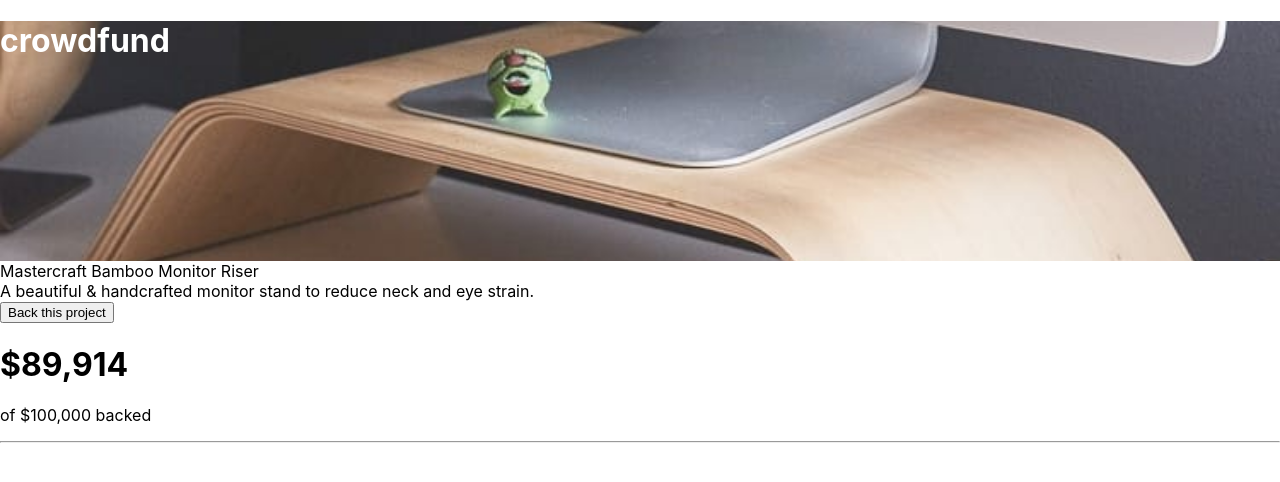
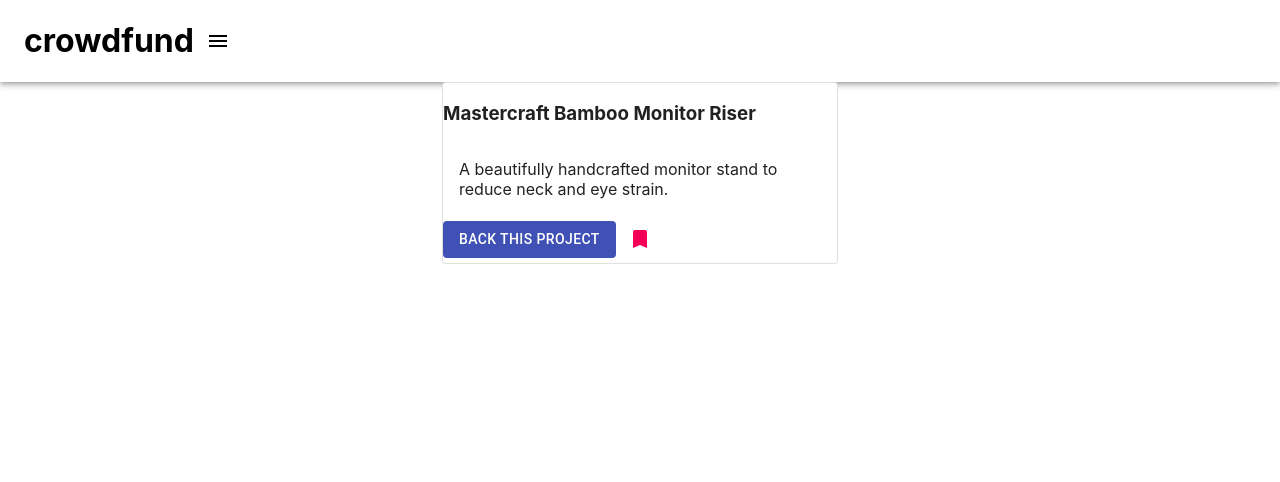
Before and after one commit to ancheetah/frontendmentor-crowdfunding, a React (Create React App) app: page / in a window 1280 px wide. Shown: the top 482 px of the page. Built offline with nearby package versions, Linux system fonts and the light colour scheme.

Commit message:
refactoring

```diff
--- a/package.json
+++ b/package.json
@@ -8,11 +8,9 @@
     "@testing-library/jest-dom": "^5.12.0",
     "@testing-library/react": "^11.2.7",
     "@testing-library/user-event": "^12.8.3",
-    "bootstrap": "^4.5.2",
     "react": "^17.0.2",
     "react-dom": "^17.0.2",
     "react-scripts": "4.0.3",
-    "reactstrap": "^8.9.0",
     "typeface-roboto": "^1.1.13",
     "web-vitals": "^1.1.2"
   },
--- a/src/App.js
+++ b/src/App.js
@@ -1,25 +1,14 @@
-// import logo from './logo.svg';
+import React from 'react';
 import './App.css';
-import { Container, Jumbotron, Card, CardTitle, CardBody, Button } from 'reactstrap';
 
 import Header from './components/HeaderComponent';
+import Main from './components/MainComponent';
 
 function App() {
   return (
     <div className="App">
       <Header/>
-      <Container>
-        <Card class="project-info">
-          <CardTitle>Mastercraft Bamboo Monitor Riser</CardTitle>
-          <CardBody>A beautiful & handcrafted monitor stand to reduce neck and eye strain.</CardBody>
-          <Button>Back this project</Button>
-        </Card>
-        <Jumbotron>
-          <h1 class="display-1">$89,914</h1>
-          <p>of $100,000 backed</p>
-          <hr></hr>
-        </Jumbotron>
-      </Container>
+      <Main />
     </div>
   );
 }
--- a/src/components/HeaderComponent.js
+++ b/src/components/HeaderComponent.js
@@ -1,14 +1,20 @@
 import React, { Component } from 'react';
-import { Jumbotron, Collapse } from 'reactstrap';
+import { AppBar, Toolbar, IconButton } from '@material-ui/core';
+import MenuIcon from '@material-ui/icons/Menu';
 // import { NavLink, Link } from 'react-router-dom';
 
 class Header extends Component {
     render() {
         return (
             <header>
-                <Jumbotron fluid className="banner" style={{ backgroundImage: "url(/images/image-hero-mobile.jpg)"}}>
-                    <h1>crowdfund</h1>
-                </Jumbotron>
+                <AppBar position="static" color="transparent">
+                    <Toolbar>
+                        <h1 className="logo">crowdfund</h1>
+                        <IconButton color="inherit">
+                            <MenuIcon/>
+                        </IconButton>
+                    </Toolbar>
+                </AppBar>
             </header>
         )
     }
--- /dev/null
+++ b/src/components/MainComponent.js
@@ -0,0 +1,22 @@
+import React from 'react';
+import { Container, Card, CardContent, Button, IconButton } from '@material-ui/core';
+import BookmarkIcon from '@material-ui/icons/Bookmark';
+
+export default function Main() {
+    return (
+        <Container maxWidth="xs">
+            <Card variant="outlined">
+                <h3>Mastercraft Bamboo Monitor Riser</h3>
+                <CardContent>
+                    A beautifully handcrafted monitor stand to reduce neck and eye strain.
+                </CardContent>
+                <Button variant="contained" color="primary" disableElevation>
+                    Back this project
+                </Button>
+                <IconButton color="secondary">
+                    <BookmarkIcon/>
+                </IconButton>
+            </Card>
+        </Container>
+    );
+}
```
Also changed, not shown: 1 other file (tests, documents, lock files or other folders).
